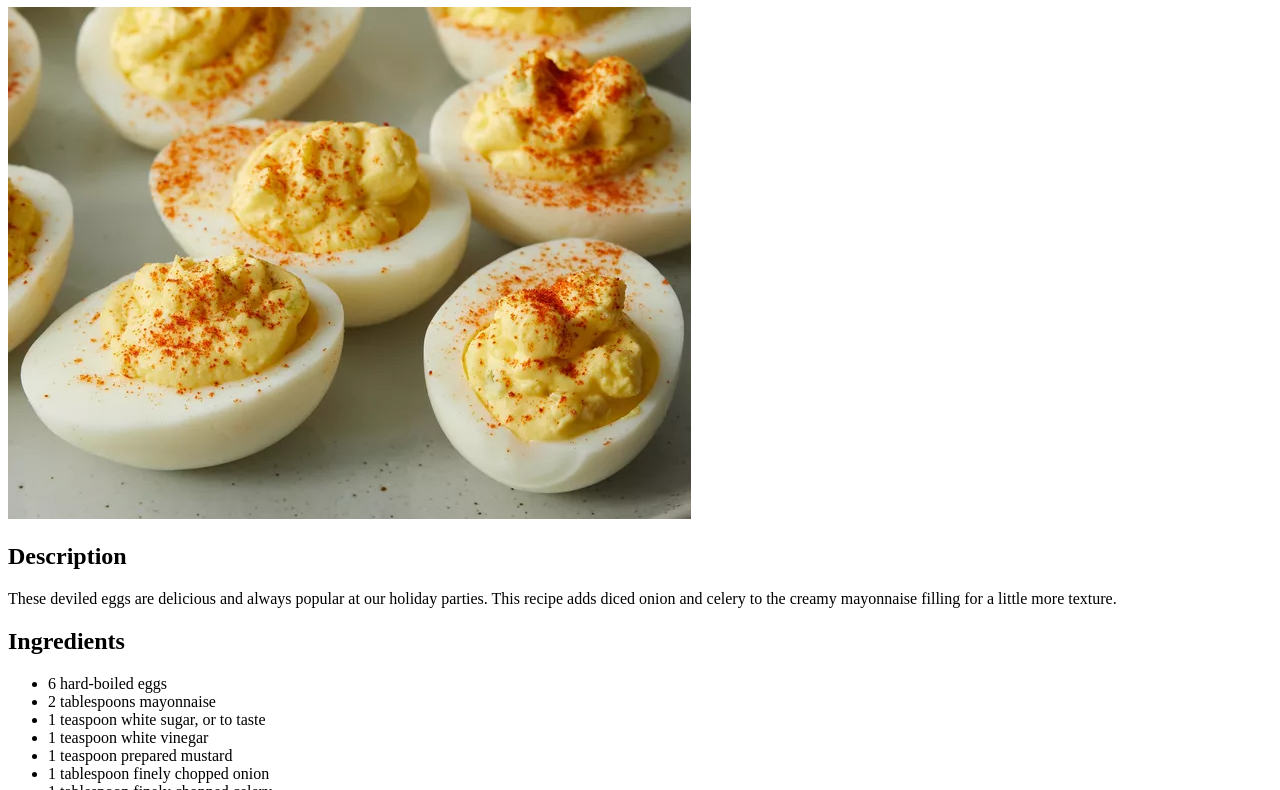
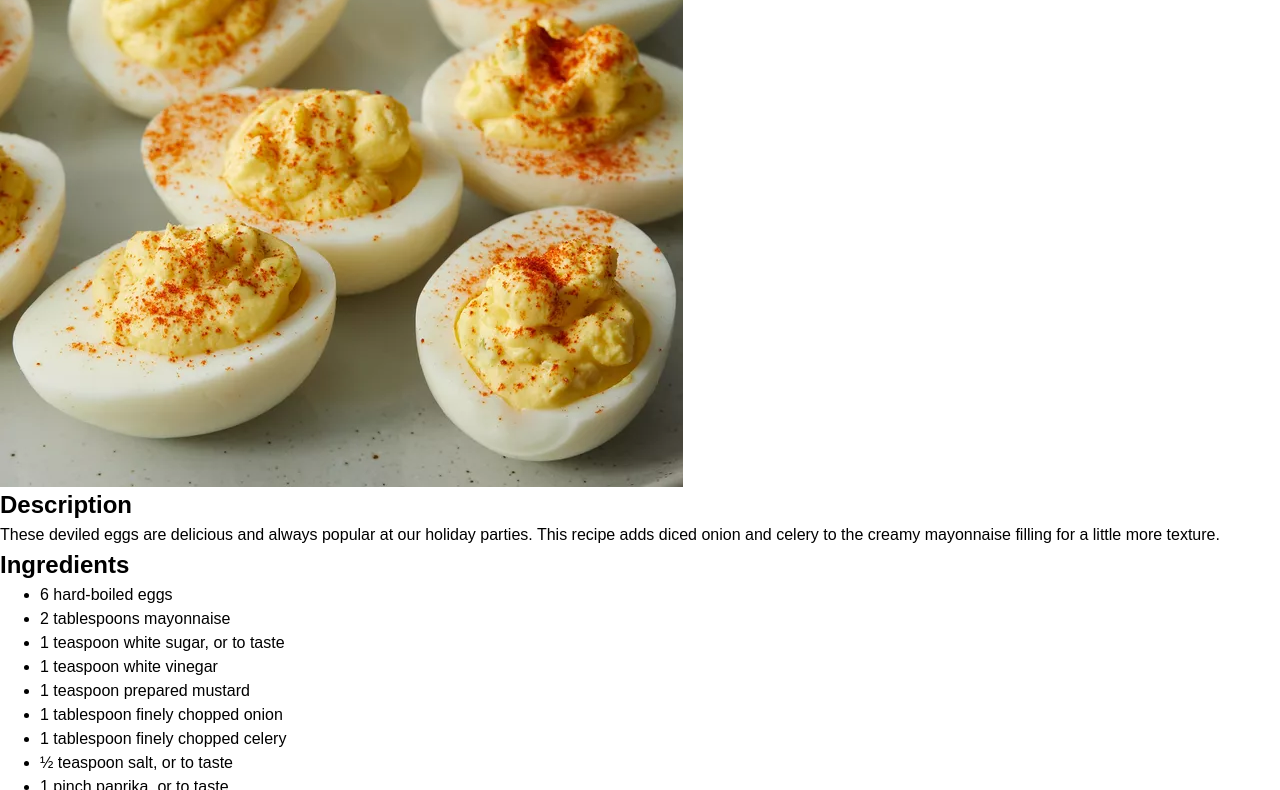
Before and after one commit to tim-ko/odin-recipes, a plain HTML site: page recipes/deviled-eggs.html in a window 1280 px wide. Shown: the part 73-863 px from the top of the page. Drawn offline with Linux system fonts and the light colour scheme; files that its build step writes are made by us from their sources.

Commit message:
Add basic universal stylesheet

```diff
--- /dev/null
+++ b/css/styles.css
@@ -0,0 +1,53 @@
+/* 1. Use a more-intuitive box-sizing model */
+*, *::before, *::after {
+  box-sizing: border-box;
+}
+
+/* 2. Remove default margin */
+* {
+  margin: 0;
+}
+
+body {
+  /* 3. Add accessible line-height */
+  line-height: 1.5;
+  /* 4. Improve text rendering */
+  -webkit-font-smoothing: antialiased;
+}
+
+/* 5. Improve media defaults */
+img, picture, video, canvas, svg {
+  display: block;
+  max-width: 100%;
+}
+
+/* 6. Inherit fonts for form controls */
+input, button, textarea, select {
+  font: inherit;
+}
+
+/* 7. Avoid text overflows */
+p, h1, h2, h3, h4, h5, h6 {
+  overflow-wrap: break-word;
+}
+
+/* 8. Improve line wrapping */
+p {
+  text-wrap: pretty;
+}
+h1, h2, h3, h4, h5, h6 {
+  text-wrap: balance;
+}
+
+/*
+  9. Create a root stacking context
+*/
+#root, #__next {
+  isolation: isolate;
+}
+
+/* Set font to sans-serif */
+
+* {
+  font-family:Arial, Helvetica, sans-serif;
+}
--- a/recipes/deviled-eggs.html
+++ b/recipes/deviled-eggs.html
@@ -4,6 +4,8 @@
     <meta charset="UTF-8" />
     <meta name="viewport" content="width=device-width, initial-scale=1.0" />
     <title>Deviled Eggs</title>
+
+    <link rel="stylesheet" href="css/styles.css" />
   </head>
 
   <body>
```
Also changed, not shown: index.html (+2 -0 lines), recipes/eggs-benedict.html (+2 -0 lines), recipes/poached-eggs-caprese.html (+2 -0 lines).
